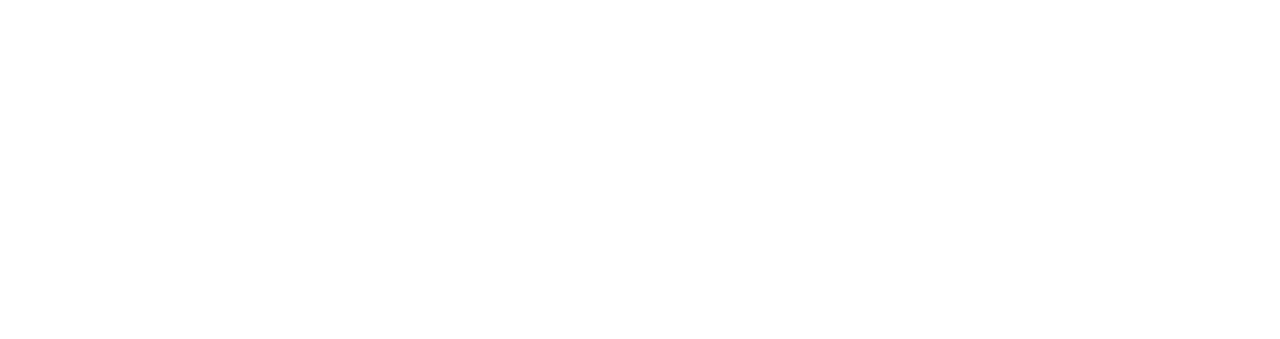
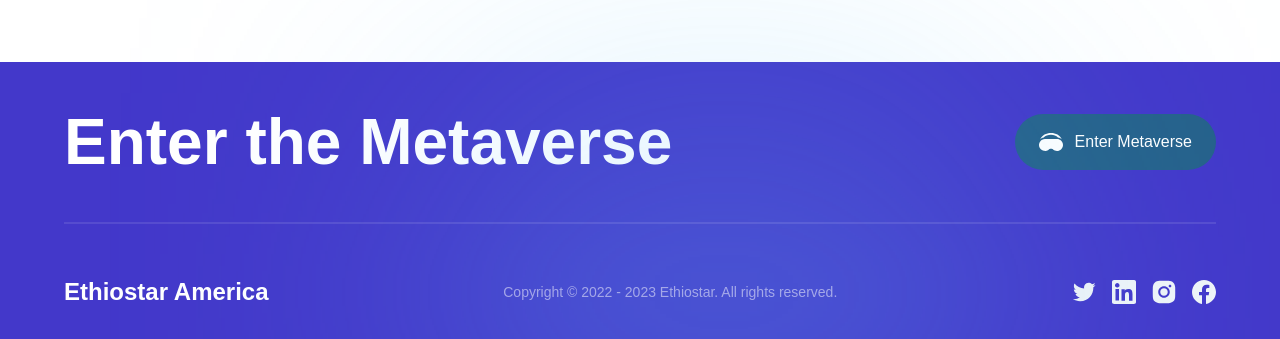
Before and after one commit to Henoker/ethiostar, a Next.js app: page / in a window 1280 px wide. Shown: the part 6338-6677 px from the top of the page. Before the commit the page ends 6400 px from the top, so only its background shows below. Built offline with nearby package versions, Linux system fonts and the light colour scheme; a web font is replaced by a local one.

Commit message:
feat: Footer section

```diff
--- a/app/page.js
+++ b/app/page.js
@@ -27,9 +27,10 @@
     <div className="relative">
       <Feedback />
       </div>
-    {/*
-    <div className='relative top-64'>
-    <Footer /> */}
+
+    <div className='relative'>
+    <Footer />
+    </div>
 
 
   </div>
--- a/components/Footer.jsx
+++ b/components/Footer.jsx
@@ -1,9 +1,61 @@
 'use client';
 
+import { motion } from 'framer-motion';
+import { socials } from '../constants';
+
+import styles from '../styles';
+import { footerVariants } from '../utils/motion';
+
 const Footer = () => (
-  <footer>
-    footer
-  </footer>
+  <motion.footer
+    variants={footerVariants}
+    initial="hidden"
+    whileInView="show"
+    className={`${styles.xPaddings} .theme-dark-blue bg-skin-fill py-8 relative`}
+  >
+    <div className="footer-gradient" />
+    <div className={`${styles.innerWidth} mx-auto flex flex-col gap-8`}>
+      <div className="flex items-center justify-between flex-wrap gap-5">
+        <h4 className="font-bold md:text-[64px] text-[44px] text-white">
+          Enter the Metaverse
+        </h4>
+        <button type="button" className="flex items-center h-fit py-4 px-6 bg-[#25618B] rounded-[32px] gap-[12px]">
+          <img
+            src="/headset.svg"
+            alt="headset"
+            className="w-[24px] h-[24px] object-contain"
+          />
+          <span className="font-normal text-[16px] text-white">
+            Enter Metaverse
+          </span>
+        </button>
+      </div>
+
+      <div className="flex flex-col">
+        <div className="mb-[50px] h-[2px] bg-white opacity-10" />
+
+        <div className="flex items-center justify-between flex-wrap gap-4">
+          <h4 className="font-extrabold text-[24px] text-white">
+            Ethiostar America
+          </h4>
+          <p className="font-normal text-[14px] text-white opacity-50">
+            Copyright © 2022 - 2023 Ethiostar. All rights reserved.
+          </p>
+
+          <div className="flex gap-4">
+            {socials.map((social) => (
+              <img
+                key={social.name}
+                src={social.url}
+                alt={social.name}
+                className="w-[24px] h-[24px] object-contain cursor-pointer"
+              />
+            ))}
+          </div>
+        </div>
+      </div>
+    </div>
+  </motion.footer>
 );
 
 export default Footer;
--- a/constants/index.js
+++ b/constants/index.js
@@ -49,19 +49,19 @@
 
 export const insights = [
   {
-    imgUrl: '/people-01.png',
+    imgUrl: 'https://images.unsplash.com/photo-1580136579312-94651dfd596d?ixlib=rb-4.0.3&ixid=MnwxMjA3fDB8MHxwaG90by1wYWdlfHx8fGVufDB8fHx8&auto=format&fit=crop&w=1617&q=80',
     title: 'How a Bad Translation Started A War…',
     subtitle:
         'The Battle of Adwa was a major conflict in the late 19th century that pitted the Ethiopian Empire against the Kingdom of Italy.',
   },
   {
-    imgUrl: '/people-02.png',
+    imgUrl: 'https://images.unsplash.com/photo-1611926653458-09294b3142bf?ixlib=rb-4.0.3&ixid=MnwxMjA3fDB8MHxwaG90by1wYWdlfHx8fGVufDB8fHx8&auto=format&fit=crop&w=870&q=80',
     title: 'Time to invest in translation so your business can grow in the digital world',
     subtitle:
         'With advent of cyber technology, no doubt you have noticed we are entering to multi-ethnic global lucrative market.',
   },
   {
-    imgUrl: '/people-03.png',
+    imgUrl: 'https://images.unsplash.com/photo-1599045118108-bf9954418b76?ixlib=rb-4.0.3&ixid=MnwxMjA3fDB8MHxwaG90by1wYWdlfHx8fGVufDB8fHx8&auto=format&fit=crop&w=774&q=80',
     title: 'Things you should know about Medical Paper Translation',
     subtitle:
         'Medical translation is a translation service that helps people translate their medical documents into other languages. For example, Clinical trial results, pharmaceutical regulations, medical reports, and live interpretation.',
```
